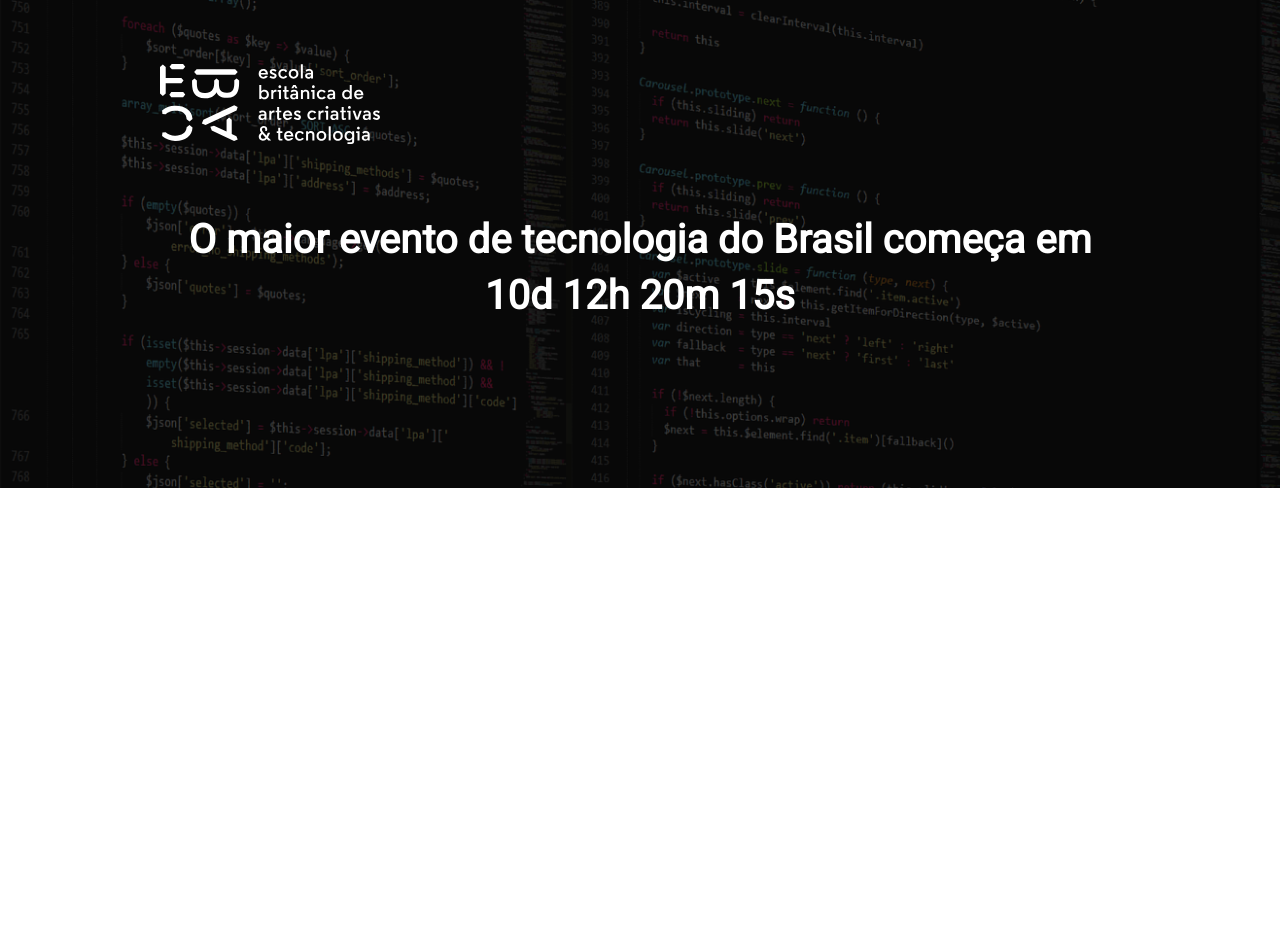
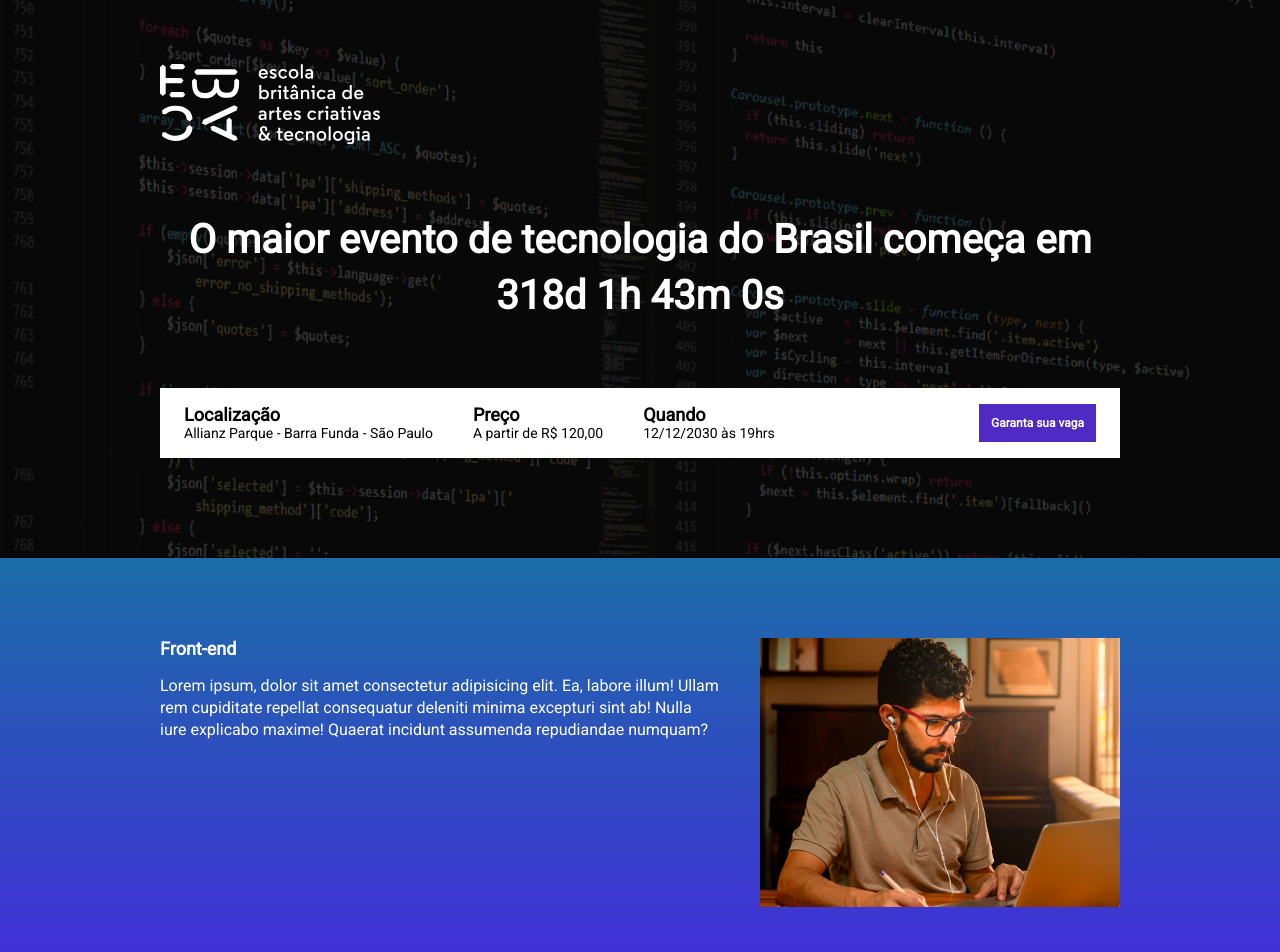
Before and after one commit to zezaltar/ebac_tech_talks, a website built with Parcel: page src/index.html in a window 1280 px wide. Shown: the top 952 px of the page. Before the commit the page ends 800 px from the top, so only its background shows below. Built offline with nearby package versions, Linux system fonts and the light colour scheme.

Commit message:
criando a contagem regressiva

```diff
--- a/package.json
+++ b/package.json
@@ -1,9 +1,9 @@
 {
   "name": "langing-page",
   "version": "1.0.0",
-  "main": "index.js",
   "scripts": {
     "dev": "parcel src/index.html src/styles/main.scss src/scripts/main.js",
+    "build": "parcel build src/index.html",
     "test": "echo \"Error: no test specified\" && exit 1"
   },
   "keywords": [],
@@ -13,6 +13,7 @@
   "devDependencies": {
     "@parcel/transformer-sass": "^2.13.3",
     "parcel": "^2.13.3",
-    "sharp": "^0.33.5"
+    "sharp": "^0.33.5",
+    "svgo": "^3.3.2"
   }
 }
--- a/src/index.html
+++ b/src/index.html
@@ -8,23 +8,89 @@
     <link rel="preconnect" href="https://fonts.googleapis.com">
     <link rel="preconnect" href="https://fonts.gstatic.com" crossorigin>
     <link href="https://fonts.googleapis.com/css2?family=Roboto&display=swap" rel="stylesheet">
+    <link rel="stylesheet" href="styles/main.scss">
+    <link rel="stylesheet" href="https://unpkg.com/aos@next/dist/aos.css" />
 
-    <link rel="stylesheet" href="styles/main.scss">
 </head>
 <body>
     <header class="hero">
         <div class="container">
             <img class="hero__logo" src="./images/ebac_logo.svg" alt="EBAC">
             <p class="hero__text">
-                O maior evento de tecnologia do Brasil começa em 10d 12h 20m 15s
+                O maior evento de tecnologia do Brasil começa em <span id="contador"></span>
             </p>
+            <div class="infos-bar">
+                <ul class="infos-bar__infos">
+                    <li class="infos-bar__infos__item">
+                        <b>Localização</b>
+                        Allianz Parque - Barra Funda - São Paulo
+                    </li>
+                    <li class="infos-bar__infos__item">
+                        <b>Preço</b>
+                        A partir de R$ 120,00
+                    </li>
+                    <li class="infos-bar__infos__item">
+                        <b>Quando</b>
+                        12/12/2030 às 19hrs
+                    </li>
+                </ul>
+                <a href="#" class="button button--primary">
+                    Garanta sua vaga
+                </a>
+            </div>
         </div>
     </header>
 
+    <section class="event event--frontend" >
+        <div class="container" data-aos="fade-right">
+            <div class="event__details">
+                <h2 class="event__details__title">Front-end</h2>
+                <p class="event__details__description">
+                    Lorem ipsum, dolor sit amet consectetur adipisicing elit. Ea, labore illum! Ullam rem cupiditate repellat consequatur deleniti minima excepturi sint ab! Nulla iure explicabo maxime! Quaerat incidunt assumenda repudiandae numquam?
+                </p>
+            </div>
+            <img class="event__image" src="./images/frontend.png" alt="Front-end">
+        </div>
+    </section>
+    <section class="event event--ui-ux event--image-left" >
+        <div class="container" data-aos="fade-left">
+            <div class="event__details">
+                <h2 class="event__details__title">UI/UX </h2>
+                <p class="event__details__description">
+                    Lorem ipsum, dolor sit amet consectetur adipisicing elit. Ea, labore illum! Ullam rem cupiditate repellat consequatur deleniti minima excepturi sint ab! Nulla iure explicabo maxime! Quaerat incidunt assumenda repudiandae numquam?
+                </p>
+            </div>
+            <img class="event__image" src="./images/ui-ux.png" alt="Front-end">
+        </div>
+    </section>
+    <section class="event event--data-science">
+        <div class="container" data-aos="fade-right">
+            <div class="event__details">
+                <h2 class="event__details__title">Data Science</h2>
+                <p class="event__details__description">
+                    Lorem ipsum, dolor sit amet consectetur adipisicing elit. Ea, labore illum! Ullam rem cupiditate repellat consequatur deleniti minima excepturi sint ab! Nulla iure explicabo maxime! Quaerat incidunt assumenda repudiandae numquam?
+                </p>
+            </div>
+            <img class="event__image" src="./images/data.png" alt="Front-end">
+        </div>
+    </section>
+    <section class="event event--backend event--image-left">
+        <div class="container" data-aos="fade-left">
+            <div class="event__details">
+                <h2 class="event__details__title">Back-end</h2>
+                <p class="event__details__description">
+                    Lorem ipsum, dolor sit amet consectetur adipisicing elit. Ea, labore illum! Ullam rem cupiditate repellat consequatur deleniti minima excepturi sint ab! Nulla iure explicabo maxime! Quaerat incidunt assumenda repudiandae numquam?
+                </p>
+            </div>
+            <img class="event__image" src="./images/backend.png" alt="Front-end">
+        </div>
+    </section>
 
-
+    <script src="https://unpkg.com/aos@next/dist/aos.js"></script>
+    <script>
+        AOS.init();
+    </script>
     <script src="scripts/main.js">
-
     </script>
 </body>
 </html>
--- a/src/scripts/main.js
+++ b/src/scripts/main.js
@@ -1 +1,33 @@
-console.log("Olá Mundo");
+AOS.init();
+
+const dataDoEvento = new Date("Dec 12, 2025 19:00:00");
+const timeStampDoEvento = dataDoEvento.getTime();
+
+const contaAsHoras = setInterval(function() {
+    const agora = new Date();
+    const timeStampAtual = agora.getTime();
+
+    const distanciaAteOEvento = timeStampDoEvento - timeStampAtual;
+
+    const diaEmMs = 1000 * 60 * 60 * 24;
+    const horaEmMs= 1000 * 60 * 60;
+    const minutosEmMs = 1000 * 60;
+
+    const diasAteOEvento = Math.floor(distanciaAteOEvento / diaEmMs);
+    const horasAteOEvento = Math.floor((distanciaAteOEvento % diaEmMs) / horaEmMs);
+    const minutosAteOEvento = Math.floor((distanciaAteOEvento % horaEmMs) / minutosEmMs);
+    const segundosAteOEvento = Math.floor((distanciaAteOEvento% minutosAteOEvento) / 1000);
+
+    console.log(diasAteOEvento);
+    console.log(horasAteOEvento);
+    console.log(minutosAteOEvento);
+    console.log(segundosAteOEvento);
+
+    document.getElementById('contador').innerHTML = `${diasAteOEvento}d ${horasAteOEvento}h ${minutosAteOEvento}m ${segundosAteOEvento}s `;
+
+    if (distanciaAteOEvento < 0) {
+        clearInterval(contaAsHoras);
+        document.getElementById('contador').innerHTML = `Evento expirado`;
+    }
+
+}, 1000);
--- /dev/null
+++ b/src/styles/_events.scss
@@ -0,0 +1,70 @@
+@use 'variaveis';
+
+.event{
+    padding: 80px 0;
+
+    &--frontend {
+        background-image: linear-gradient(variaveis.$blue1, variaveis.$blue2);
+
+    }
+    &--ui-ux {
+        background-image: linear-gradient(variaveis.$blue2, variaveis.$pink1);
+
+    }
+    &--data-science{
+        background-image: linear-gradient(variaveis.$pink1, variaveis.$yellow);
+
+    }
+    &--backend {
+        background-image: linear-gradient(variaveis.$yellow, variaveis.$pink1);
+
+    }
+
+    &--image-left {
+        .container{
+            flex-direction: row-reverse;
+        }
+    }
+
+    .container{
+        display: flex;
+    }
+
+    &__image{
+        max-width: 360px;
+    }
+
+    &__details {
+        margin-right: 40px;
+
+        &__title{
+            font-size: 18px;
+            font-weight: bold;
+            margin-bottom: 16px;
+        }
+
+        &__description{
+            line-height: 22px;
+        }
+    }
+
+    @media (max-width: 1024px) {
+
+    }
+
+    @media (max-width: 640px) {
+        .container{
+            display: block;
+        }
+
+        &__image {
+            width: 100%;
+        }
+
+        &__details{
+            margin-right: 0;
+            margin-bottom: 16px;
+        }
+
+    }
+}
--- a/src/styles/_hero.scss
+++ b/src/styles/_hero.scss
@@ -1,3 +1,5 @@
+@use 'variaveis';
+
 .hero{
     padding-top: 64px;
     padding-bottom: 100px;
@@ -17,7 +19,7 @@
         left: 0;
         width: 100%;
         height: 100%;
-        background-color: #000;
+        background-color: variaveis.$secondaryTextColor;
         content: '';
         opacity: 0.7;
     }
--- /dev/null
+++ b/src/styles/_variaveis.scss
@@ -0,0 +1,8 @@
+$textColor: #fff;
+$secondaryTextColor: #000;
+
+$blue1: #1B6CA7;
+$blue2: #442BDB;
+$pink1: #89223B;
+$yellow: #9C791D;
+$purple: #4F2AC3;
--- /dev/null
+++ b/src/styles/components/_buttons.scss
@@ -0,0 +1,27 @@
+@use '../variaveis';
+
+.button {
+    padding: 12px;
+    font-size: 12px;
+    font-weight: bold;
+    text-decoration: none;
+    text-align: center;
+    white-space: nowrap;
+
+    &--primary {
+        color: variaveis.$textColor;
+        background-color: variaveis.$purple;
+    }
+
+    @media (max-width: 1024px){
+        display: flex;
+        align-items: center;
+    }
+
+    @media (max-width: 640px){
+        display: flex;
+        width: 100%;
+        align-items: center;
+    }
+
+}
--- /dev/null
+++ b/src/styles/components/_infos_bar.scss
@@ -0,0 +1,44 @@
+@use '../variaveis';
+
+.infos-bar {
+padding: 16px 24px;
+background-color: variaveis.$textColor;
+display: flex;
+justify-content: space-between;
+
+    &__infos {
+        display: flex;
+        gap: 40px;
+
+        &__item {
+            font-size: 14px;
+            color: variaveis.$secondaryTextColor;
+
+            b {
+                color: variaveis.$secondaryTextColor;
+                font-size: 18px;
+                display: block;
+            }
+        }
+    }
+
+    @media (max-width: 640px){
+        display: block;
+
+        &__infos {
+            display: block;
+
+            &__item {
+                margin-bottom: 24px;
+            }
+        }
+    }
+
+    @media (max-width: 1024px){
+        &__infos {
+            gap: 16px;
+        }
+
+    }
+
+}
--- a/src/styles/main.scss
+++ b/src/styles/main.scss
@@ -1,11 +1,16 @@
 @use 'hero';
+@use 'components/infos_bar';
+@use 'components/buttons';
+@use 'events';
+@use 'variaveis';
 
 * {
     margin: 0;
     padding: 0;
     box-sizing: border-box;
     font-family: Roboto, sans-serif;
-    color: #fff;
+    color: variaveis.$textColor ;
+    list-style: none;
 }
 
 .container {
@@ -13,11 +18,12 @@
     width: 100%;
     margin: 0 auto;
 
+
+    @media (max-width: 1024px) {
+            max-width: 90%;
+    }
+
     @media (max-width: 640px) {
         max-width: 80%;
     }
-
-    @media (max-width: 1024px) {
-        max-width: 90%;
-    }
 }
```
Also changed, not shown: 1 other file.
